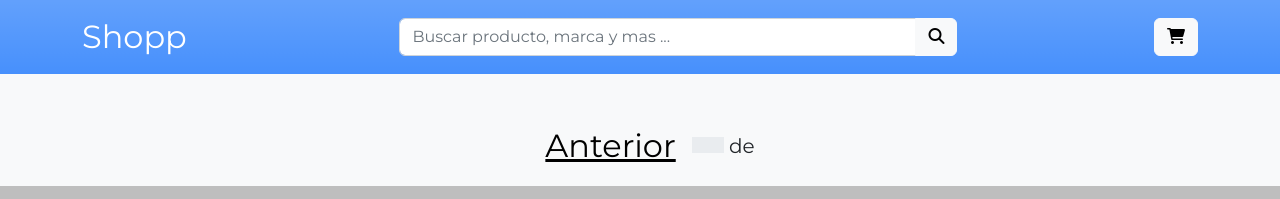
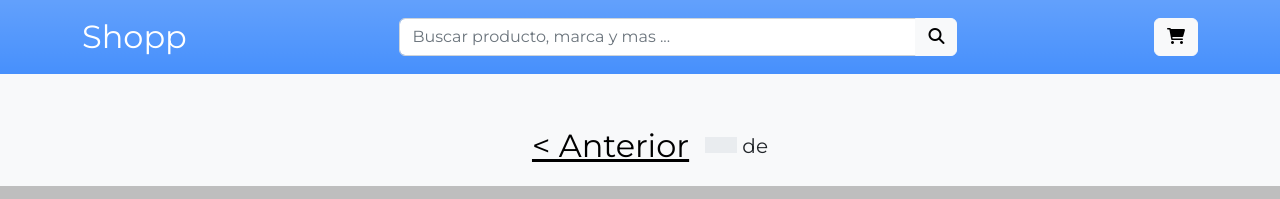
Before and after one commit to frlp-utn-ingsoft/shopp, a website: page src/views/home.html in a window 1280 px wide. Shown: the top 199 px of the page. Drawn offline with nearby package versions, Linux system fonts and the light colour scheme; files that its build step writes are made by us from their sources; a web font is replaced by a local one.

Commit message:
Solucionado bug en test de unidad

```diff
--- a/src/views/_pagination.html
+++ b/src/views/_pagination.html
@@ -3,7 +3,7 @@
         <ul class="hstack gap-3">
             {% if (currentPage != 1) %}
                 <li class="paginat_prev">
-                        <a href="?page={{ currentPage - 1 }}" style="color: black; font-size: 2rem;"> Anterior</a>
+                        <a href="?page={{ currentPage - 1 }}" style="color: black; font-size: 2rem;">< Anterior</a>
                 </li>
             {% endif %}
             <li>
```
